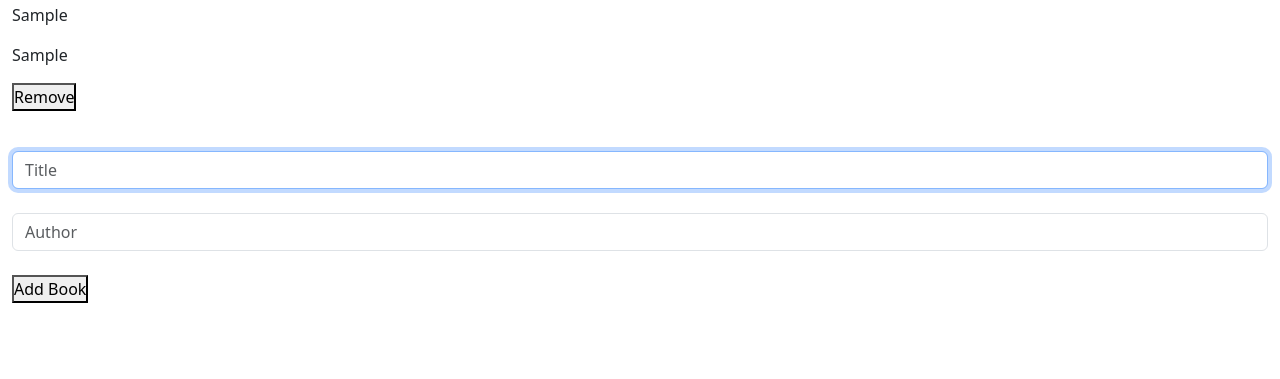
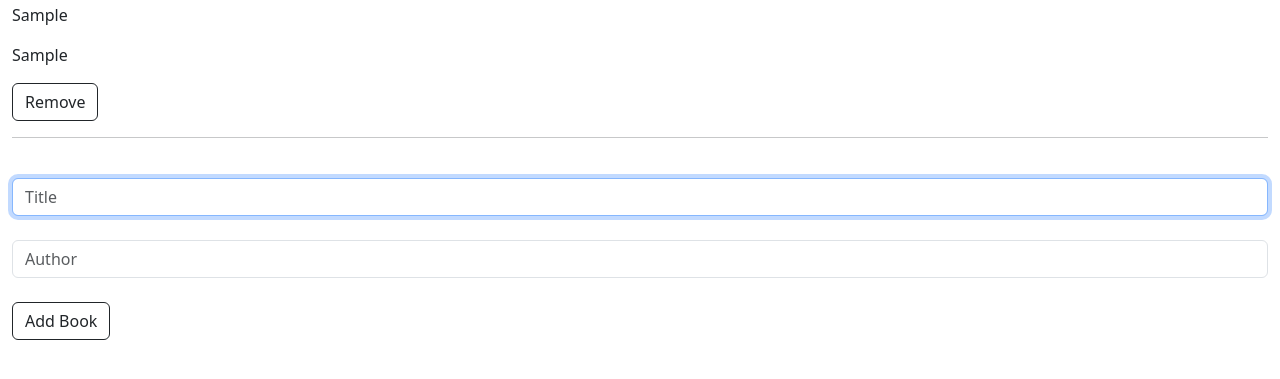
Before and after one commit to SamTush/Awesome-books, a website: page index.html in a window 1280 px wide. Both pictures are taken after typing "Sample", "Sample" into the empty fields and a click on the button "Add Book". Shown: the part 53-432 px from the top of the page. Drawn offline with nearby package versions, Linux system fonts and the light colour scheme; files that its build step writes are made by us from their sources.

Commit message:
Add bootstrap

```diff
--- a/index.html
+++ b/index.html
@@ -20,13 +20,13 @@
 
                     </ul>
                 </div>
-
-                <form id="book-form">
-                  <input class="form-control mt-4 mb-4" type="text" id="title" placeholder="Title">
-                  <input class="form-control mb-4" type="text" id="author" placeholder="Author">
-                  <button type="submit">Add Book</button>
-                </form>
-
+                <div class="col col-12">
+                    <form id="book-form">
+                        <input class="form-control mt-4 mb-4" type="text" id="title" placeholder="Title">
+                        <input class="form-control mb-4" type="text" id="author" placeholder="Author">
+                        <button class="btn btn-outline-dark" type="submit">Add Book</button>
+                      </form>
+                </div>
             </div>
         </div>
     </section>
--- a/js/index.js
+++ b/js/index.js
@@ -18,9 +18,14 @@ function createBook(book) {
 
   const deleteButtonEl = document.createElement('button');
   deleteButtonEl.classList.add('remove-book');
+  deleteButtonEl.classList.add('btn');
+  deleteButtonEl.classList.add('btn-outline-dark');
   deleteButtonEl.textContent = 'Remove';
   deleteButtonEl.setAttribute('data-book-id', book.id);
   bookEl.appendChild(deleteButtonEl);
+
+  const hr = document.createElement('hr');
+  bookEl.appendChild(hr);
 
   booksSection.appendChild(bookEl);
 }
```
